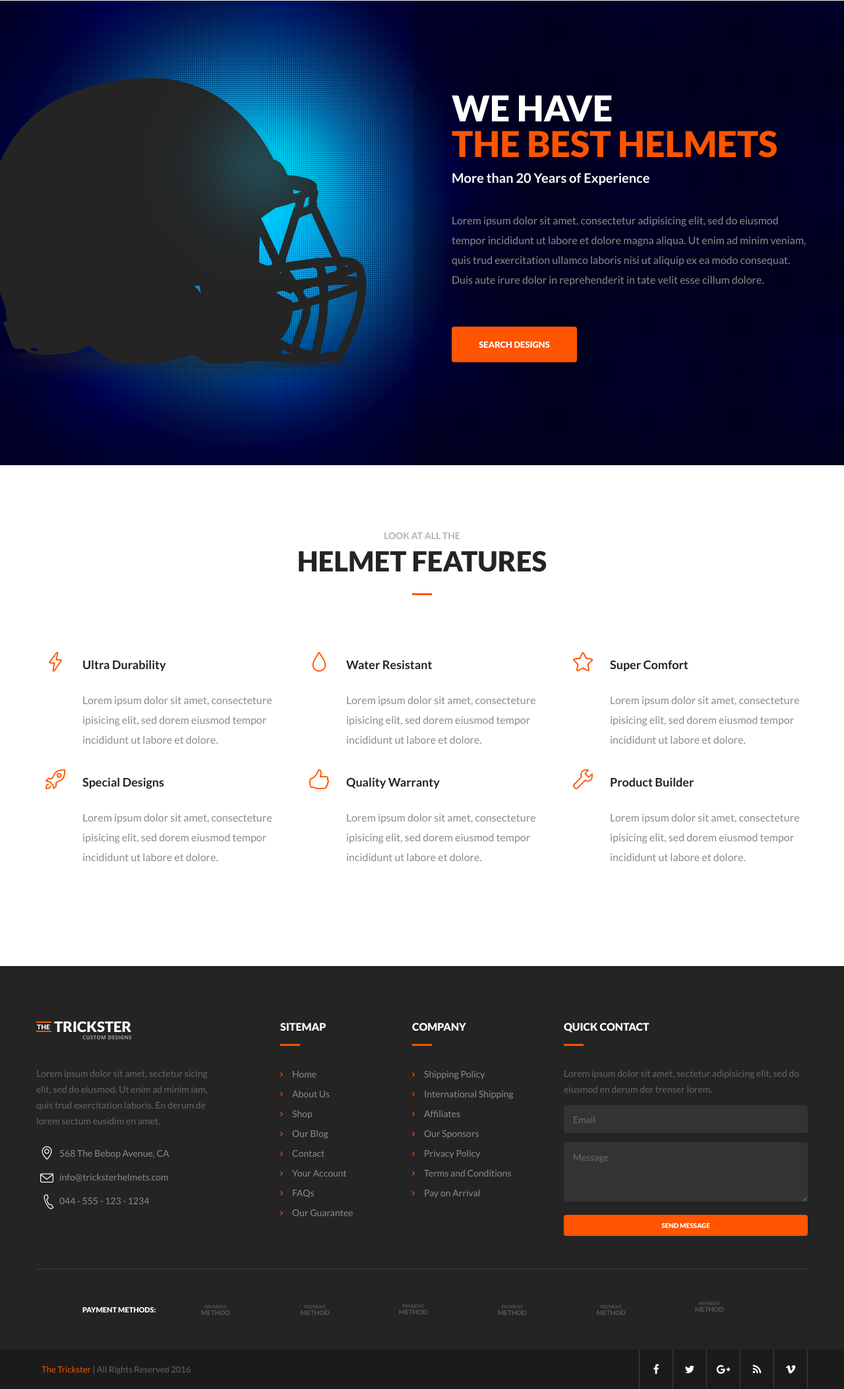
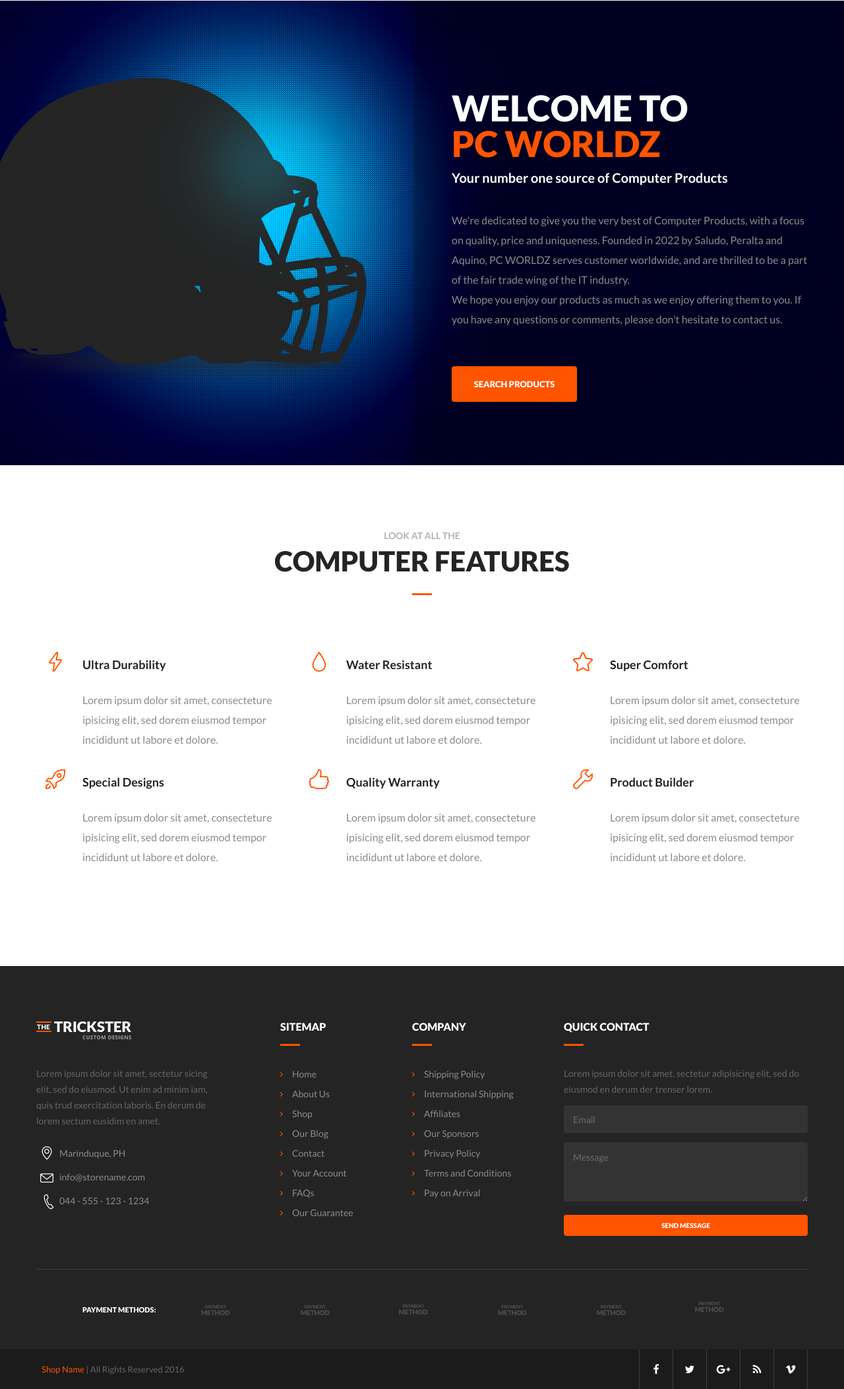
Before and after one commit to JeSaludo/Saludo-Peralta-Aquino_IT2F_finalproject_OnlineShop, a PHP site: page /aboutus.php in a window 1280 px wide. Shown: the part 200-2305 px from the top of the page at 66% size. Run offline with PHP 8.4, Linux system fonts and the light colour scheme; some libraries are stand-ins or nearby versions.

Commit message:
Updated About Info's

```diff
--- a/aboutus.php
+++ b/aboutus.php
@@ -342,7 +342,7 @@
       <!-- LOGO -->
       <figure class="logo">
         <img src="img/logo.png" alt="logo">
-        <figcaption>The Trickster</figcaption>
+        <figcaption>The ShopName</figcaption>
       </figure>
       <!-- /LOGO -->
 
@@ -993,10 +993,11 @@
     <div class="aboutus-banner">
       <!-- ABOUTUS BANNER CONTENT -->
       <div class="aboutus-banner-content">
-        <h6 class="title secondary">We have<br><span class="bold">the best helmets</span></h6>
-        <p class="title">More than 20 Years of Experience</p>
-        <p>Lorem ipsum dolor sit amet, consectetur adipisicing elit, sed do eiusmod tempor incididunt ut labore et dolore magna aliqua. Ut enim ad minim veniam, quis trud exercitation ullamco laboris nisi ut aliquip ex ea modo consequat. Duis aute irure dolor in reprehenderit in tate velit esse cillum dolore.</p>
-        <a href="#" class="button medium">Search Designs</a>
+        <h6 class="title secondary">Welcome to<br><span class="bold">PC WORLDZ</span></h6>
+        <p class="title">Your number one source of Computer Products</p>
+        <p>We're dedicated to give you the very best of Computer Products, with a focus on quality, price and uniqueness. Founded in 2022 by Saludo, Peralta and Aquino, PC WORLDZ serves customer worldwide, and are thrilled to be a part of the fair trade wing of the IT industry.</p>
+        <p>We hope you enjoy our products as much as we enjoy offering them to you. If you have any questions or comments, please don't hesitate to contact us.</p>
+        <a href="#" class="button medium">Search Products</a>
       </div>
       <!-- /ABOUTUS BANNER CONTENT -->
     </div>
@@ -1009,7 +1010,7 @@
     <!-- FEATURES SECTION -->
     <div class="features-section section">
       <h6 class="pretitle">Look at all the</h6>
-      <h3 class="title large">Helmet Features</h3>
+      <h3 class="title large">Computer Features</h3>
       <hr class="line-separator short">
 
       <!-- FEATURE LIST -->
@@ -1077,7 +1078,7 @@
         <!-- LOGO -->
         <figure class="logo">
           <img src="img/logo-footer.png" alt="logo">
-          <figcaption>The Trickster</figcaption>
+          <figcaption>Shop Name</figcaption>
         </figure>
         <!-- /LOGO -->
         <p class="description">Lorem ipsum dolor sit amet, sectetur sicing elit, sed do eiusmod. Ut enim ad minim iam, quis trud exercitation laboris. En derum de lorem sectum eusidim en amet.</p>
@@ -1087,14 +1088,14 @@
           <!-- CONTACTUS LIST ITEM -->
           <li class="contactus-list-item">
             <i class="s-icon icon-location-pin"></i>
-            <p>568 The Bebop Avenue, CA</p>
+            <p>Marinduque, PH</p>
           </li>
           <!-- /CONTACTUS LIST ITEM -->
 
           <!-- CONTACTUS LIST ITEM -->
           <li class="contactus-list-item">
             <i class="s-icon icon-envelope"></i>
-            <a href="mailto:info@tricksterhelmets.com" class="link">info@tricksterhelmets.com</a>
+            <a href="mailto:info@tricksterhelmets.com" class="link">info@storename.com</a>
           </li>
           <!-- /CONTACTUS LIST ITEM -->
 
@@ -1402,7 +1403,7 @@
   <div class="widget-line-wrap dark widget-line-copy">
     <!-- WIDGET LINE -->
     <div class="widget-line big">
-      <p class="copyright"><span class="bold">The Trickster</span> | All Rights Reserved 2016</p>
+      <p class="copyright"><span class="bold">Shop Name</span> | All Rights Reserved 2016</p>
       <!-- ACTIONS LIST -->
       <ul class="actions-list right">
         <!-- ACTIONS LIST ITEM -->
```
